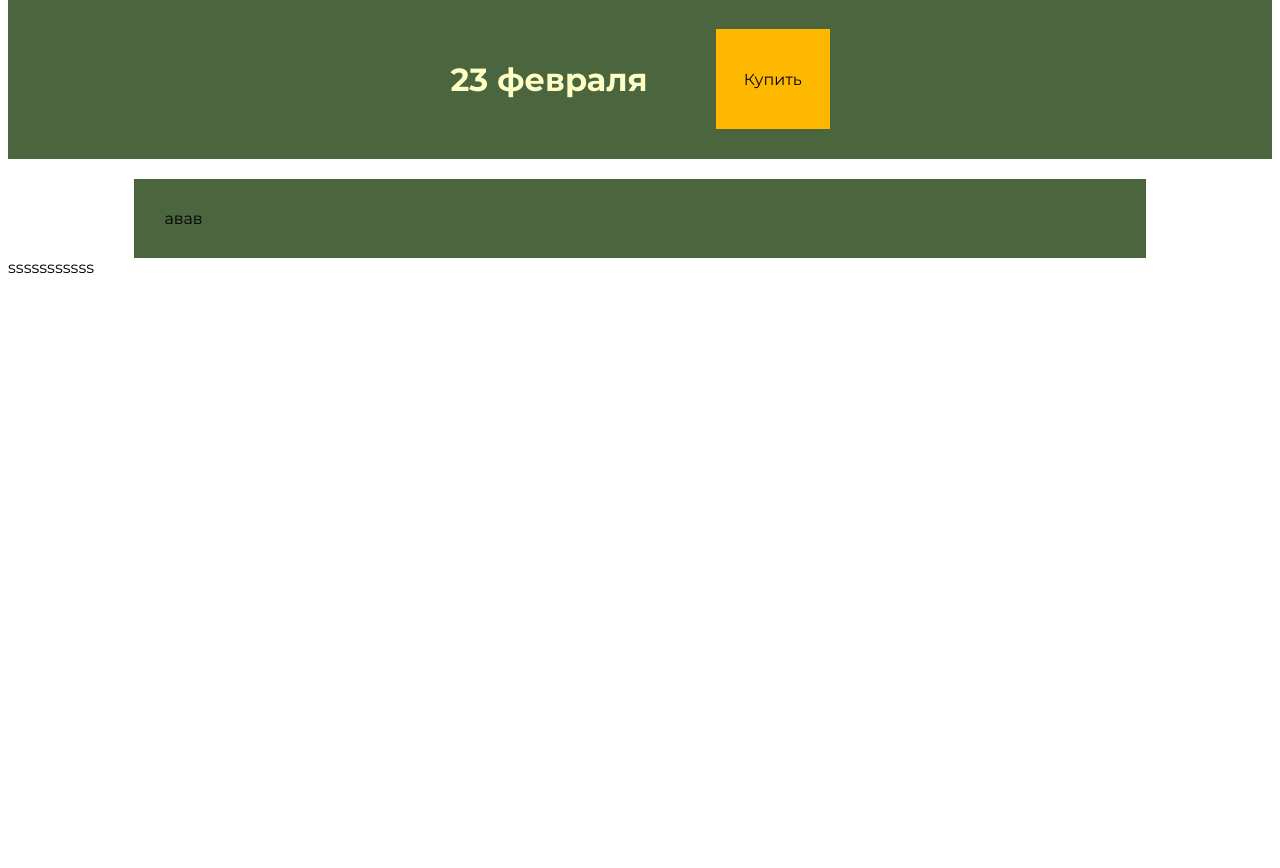
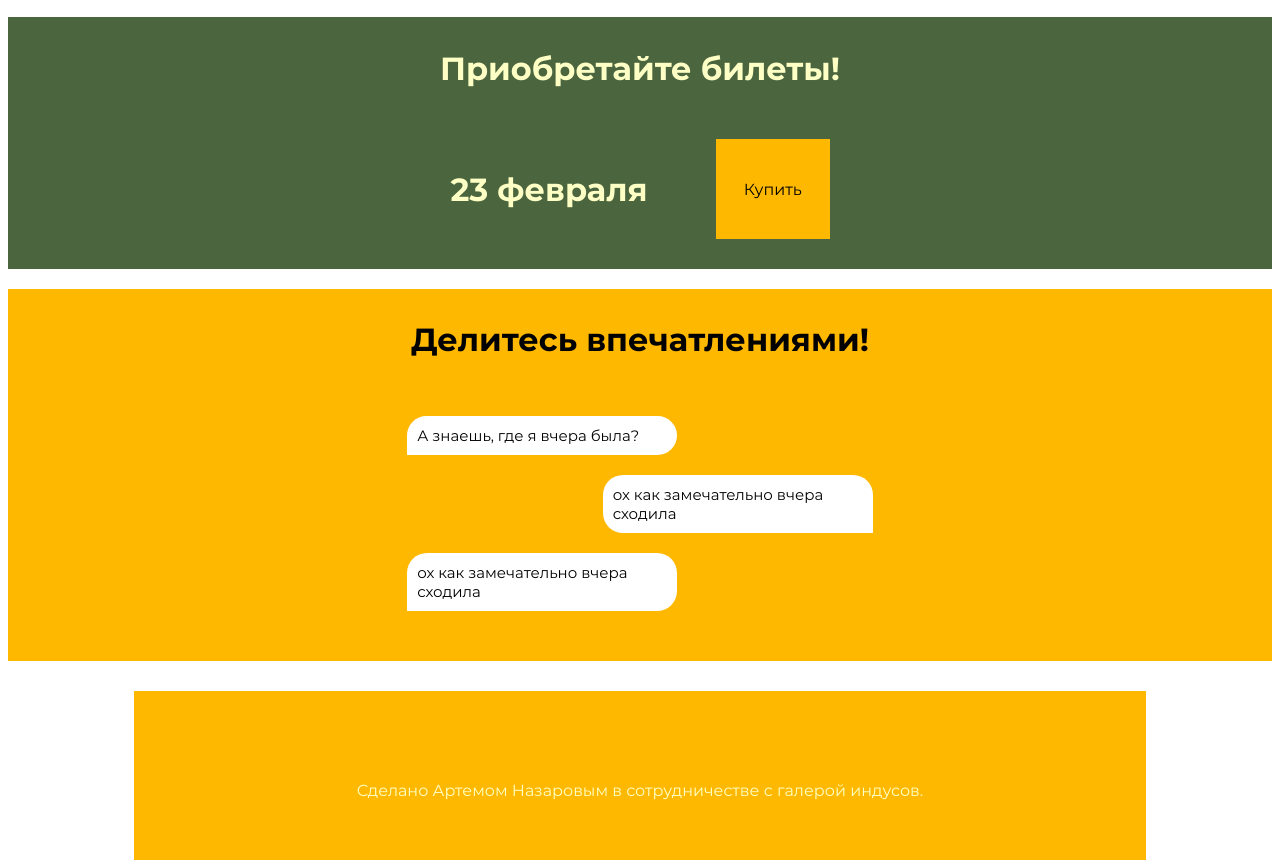
Before and after one commit to nazarovaaaa/Nazarov_site_lib, a website: page client/index.html in a window 1280 px wide. Shown: the part 1314-2182 px from the top of the page. Before the commit the page ends 1599 px from the top, so only its background shows below. Drawn offline with Linux system fonts and the light colour scheme.

Commit message:
dialog styled

```diff
--- a/client/css/style.css
+++ b/client/css/style.css
@@ -69,6 +69,7 @@ a{
 
 .Block{
     width:100%;
+    padding-top: 10px;
     margin-top:20px;
 }
 
@@ -244,6 +245,44 @@ figcaption > p{
     }
 }
 
+.Dialog{
+    background-color: var(--main-yellow);
+}
+.Dialog_content{
+    padding-top: 15px;
+    background-color: var(--main-yellow);
+    font-size: 15px;
+    width: 40%;
+    min-width: 400px;
+}
+
+.Speech{
+    background-color: #FFFFFF;
+    padding: 10px;
+    width: 50%;
+    max-width: 250px;
+    margin: 20px;
+}
+
+.Speech1{
+    margin-left: auto;
+    border-radius: 20px 20px 0 20px;
+}
+.Speech2{
+    border-radius: 20px 20px 20px 0;
+}
+
+
+.Footer{
+    width: calc(80% - 60px );
+    padding: 30px;
+    max-width: 1000px;
+    text-align: center;
+    margin: 30px auto auto;
+    background-color: var(--main-yellow);
+    color: var(--main-white);
+}
+
 @media(max-width: 1000px){
     .Pictures{
         flex-direction: column;
--- a/client/index.html
+++ b/client/index.html
@@ -100,19 +100,27 @@
                 </div>
 
             </div>
-            <div class="Block">
-                <div class="Content_into_content">
-                    авав
+            <div class="Block Dialog">
+                <h1>Делитесь впечатлениями!</h1>
+                <div class="Content_into_content Dialog_content">
+                    <div class="Speech Speech2">
+                        А знаешь, где я вчера была?
+                    </div>
+                    <div class="Speech Speech1">
+                        ох как замечательно вчера сходила
+                    </div>
+                    <div class="Speech Speech2">
+                        ох как замечательно вчера сходила
+                    </div>
                 </div>
             </div>
 
 
         </div>
         <div class="Footer">
-
-
-            sssssssssss
-
+            <div class="Footer text">
+                Сделано Артемом Назаровым в сотрудничестве с галерой индусов.
+            </div>
         </div>
     </div>
 
```
